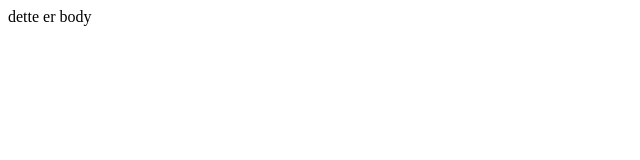
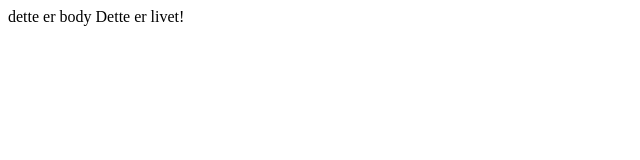
Before and after one commit to mFh95/sampleapp, a plain HTML site: page index.html in a window 1280 px wide. Shown: the whole page, without its empty margins (0-640 px from the left). Drawn offline with Linux system fonts and the light colour scheme.

Commit message:
endra litt

```diff
--- a/index.html
+++ b/index.html
@@ -6,7 +6,7 @@
     </head>
     <body>
         dette er body
-
+        Dette er livet!
 
     </body>
 
```
